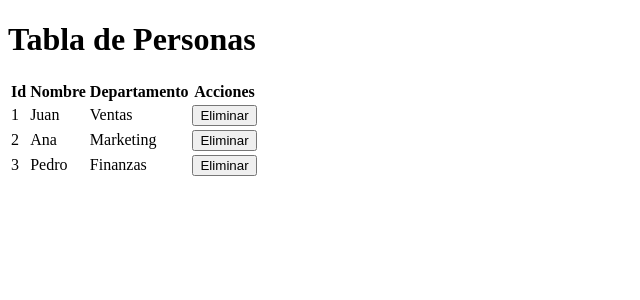
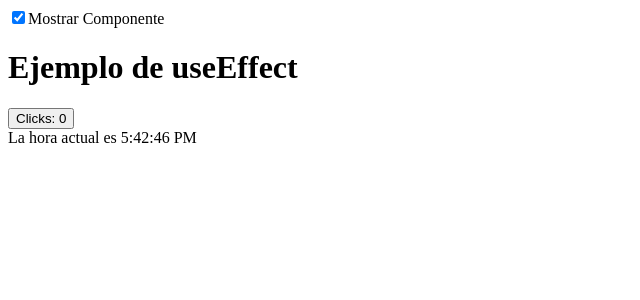
Before and after one commit to JAntRomV/curso-react-net, a React (Vite) app in the folder react-peliculas/: page / in a window 1280 px wide. Shown: the top 300 px of the page, without its empty margins (0-640 px from the left). Built offline with nearby package versions, Linux system fonts and the light colour scheme.

Commit message:
Ejemplo de UseEffect

```diff
--- a/react-peliculas/src/App.tsx
+++ b/react-peliculas/src/App.tsx
@@ -1,10 +1,15 @@
-import Tabla from "./Tabla";
+import { useState } from "react";
+import EjemploUseEffect from "./EjemploUseEffect";
 
 export default function App(){
+  const [mostrar, setMostrar] = useState(true);
+
   return (
-    <div className="container">
-      <h1>Tabla de Personas</h1>
-      <Tabla />
-    </div>
+    <>
+      <input type="checkbox" checked={mostrar} onChange={(e) => setMostrar(e.target.checked)} />
+      Mostrar Componente
+
+      {mostrar ? <EjemploUseEffect /> : null}
+    </>
   );
 }
--- /dev/null
+++ b/react-peliculas/src/EjemploUseEffect.tsx
@@ -0,0 +1,35 @@
+import { useEffect, useState } from "react";
+
+export default function EjemploUseEffect() {
+
+    const [clicks, setClicks] = useState(0);
+    const [hora, setHora] = useState(new Date().toLocaleTimeString());
+
+  useEffect(()=>{
+    console.log('Componente ha cargado');
+
+    return () => console.log('Componente se va a desmontar');
+  },[])
+
+  useEffect(()=>{
+    console.log('Hook del click');
+    document.title = `Clicks: ${clicks}`;
+  },[clicks]);
+
+  useEffect(()=>{
+    const interval = setInterval(()=>{
+      setHora(new Date().toLocaleTimeString());
+    },1000);
+
+    return () => clearInterval(interval);
+  },[]);
+
+  return (
+    <div className="container">
+      <h1>Ejemplo de useEffect</h1>
+
+      <button onClick={() => setClicks(clicks + 1)}>Clicks: {clicks}</button>
+      <div>La hora actual es {hora}</div>
+    </div>
+  );
+}
```
